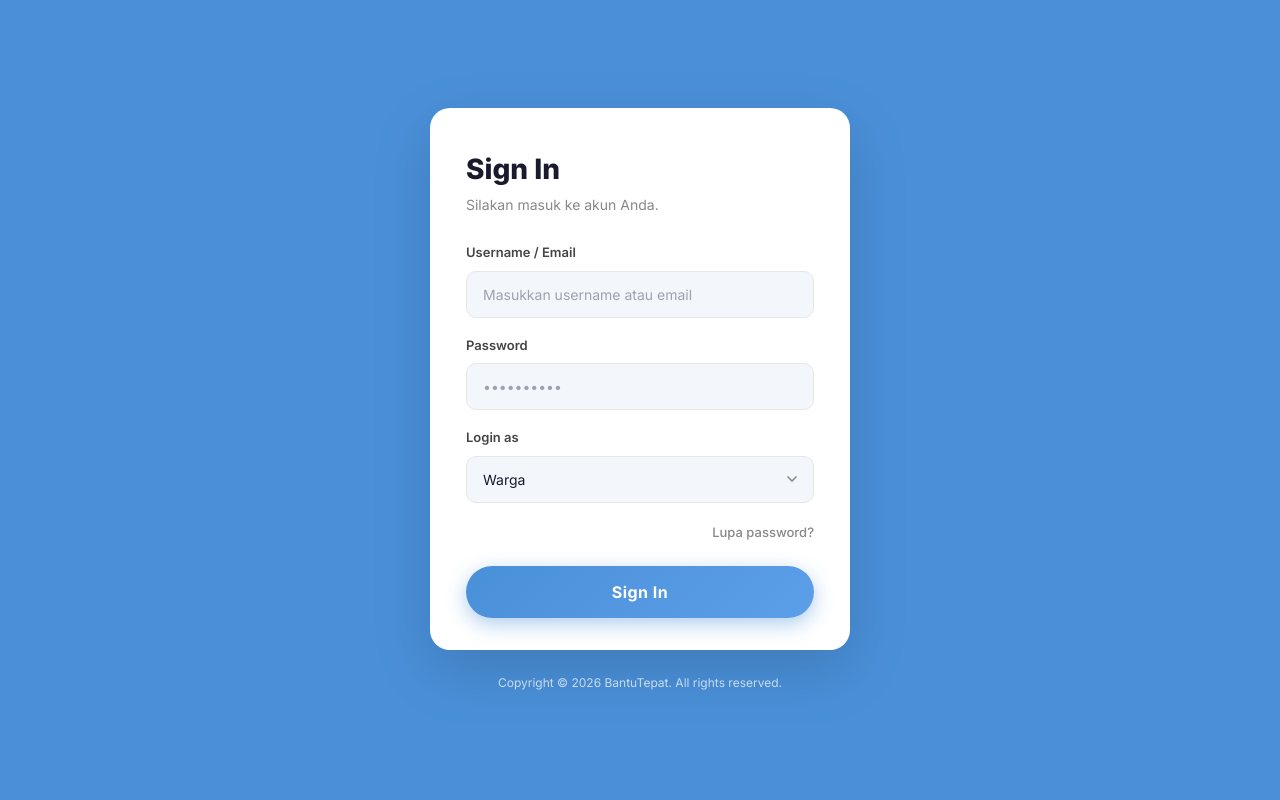
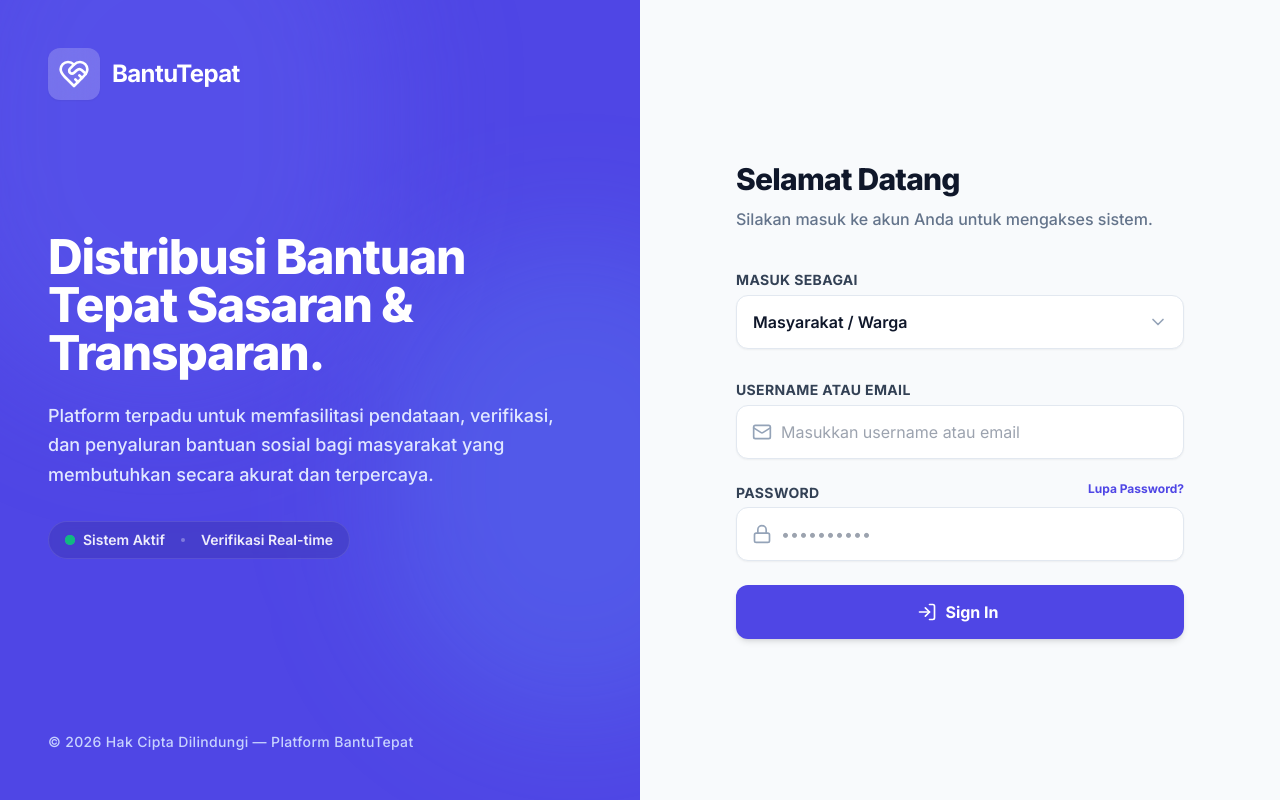
Before and after one commit to Roy-Zidomi/Data-Tepat, a React (Vite) app in the folder frontend/: page /login in a window 1280 px wide. Built offline with nearby package versions, Linux system fonts and the light colour scheme; no server answers.

Commit message:
redesign login interface

```diff
--- a/frontend/src/pages/Login/Login.jsx
+++ b/frontend/src/pages/Login/Login.jsx
@@ -1,9 +1,10 @@
 import { useState } from 'react';
-import { useNavigate, useLocation } from 'react-router-dom';
+import { useNavigate, useLocation, Link } from 'react-router-dom';
 import useAuthStore from '../../store/authStore';
 import authService from '../../services/authService';
 import toast from 'react-hot-toast';
 import { FORM_LIMITS, clampText } from '../../utils/formLimits';
+import { HeartHandshake, Mail, Lock, LogIn, ChevronDown } from 'lucide-react';
 
 const Login = () => {
   const [loading, setLoading] = useState(false);
@@ -53,26 +54,102 @@ const Login = () => {
   };
 
   return (
-    <div style={{ minHeight: '100vh', backgroundColor: '#4A90D9', display: 'flex', flexDirection: 'column', alignItems: 'center', justifyContent: 'center', padding: '16px' }}>
-      {/* Card */}
-      <div style={{
-        backgroundColor: '#fff',
-        borderRadius: '20px',
-        padding: '40px 36px 32px',
-        width: '100%',
-        maxWidth: '420px',
-        boxShadow: '0 20px 60px rgba(0,0,0,0.15)'
-      }}>
-        {/* Title */}
-        <h1 style={{ fontSize: '28px', fontWeight: '800', color: '#1a1a2e', margin: '0 0 4px 0' }}>Sign In</h1>
-        <p style={{ fontSize: '14px', color: '#888', margin: '0 0 28px 0' }}>Silakan masuk ke akun Anda.</p>
+    <div className="flex min-h-screen w-full bg-surface-50 dark:bg-surface-950 font-sans">
+      {/* Left Pane - Branding & Info (Hidden on Mobile) */}
+      <div className="hidden lg:flex w-1/2 relative bg-primary-600 dark:bg-primary-900 overflow-hidden flex-col justify-between p-12">
+        {/* Background Decorative Elements */}
+        <div className="absolute top-0 left-0 w-full h-full overflow-hidden z-0 pointer-events-none">
+          <div className="absolute -top-[20%] -left-[10%] w-[70%] h-[70%] rounded-full bg-primary-500/30 dark:bg-primary-800/30 blur-3xl mix-blend-screen"></div>
+          <div className="absolute bottom-[10%] -right-[20%] w-[60%] h-[60%] rounded-full bg-blue-400/20 dark:bg-blue-600/20 blur-3xl mix-blend-screen"></div>
+        </div>
 
-        <form onSubmit={onSubmit}>
-          {/* Username */}
-          <div style={{ marginBottom: '18px' }}>
-            <label style={{ display: 'block', fontSize: '13px', fontWeight: '600', color: '#444', marginBottom: '8px' }}>
-              Username / Email
+        {/* Logo/Brand */}
+        <div className="relative z-10 flex items-center gap-3 text-white">
+          <div className="p-2.5 bg-white/20 backdrop-blur-md rounded-xl shadow-sm">
+            <HeartHandshake className="w-8 h-8 text-white" />
+          </div>
+          <span className="text-2xl font-bold tracking-tight">BantuTepat</span>
+        </div>
+
+        {/* Content */}
+        <div className="relative z-10 max-w-lg mt-10">
+          <h1 className="text-4xl lg:text-5xl font-extrabold text-white leading-tight mb-6 tracking-tight">
+            Distribusi Bantuan Tepat Sasaran & Transparan.
+          </h1>
+          <p className="text-lg text-primary-100 dark:text-primary-200/80 leading-relaxed mb-8 font-medium">
+            Platform terpadu untuk memfasilitasi pendataan, verifikasi, dan penyaluran bantuan sosial bagi masyarakat yang membutuhkan secara akurat dan terpercaya.
+          </p>
+
+          <div className="flex items-center gap-4 text-sm font-semibold text-white/90 bg-black/10 w-max px-4 py-2 rounded-full backdrop-blur-sm border border-white/10">
+            <div className="flex items-center gap-2">
+              <span className="relative flex h-2.5 w-2.5">
+                <span className="animate-ping absolute inline-flex h-full w-full rounded-full bg-emerald-400 opacity-75"></span>
+                <span className="relative inline-flex rounded-full h-2.5 w-2.5 bg-emerald-500"></span>
+              </span>
+              Sistem Aktif
+            </div>
+            <div className="w-1 h-1 rounded-full bg-white/30"></div>
+            <div>Verifikasi Real-time</div>
+          </div>
+        </div>
+
+        {/* Footer info */}
+        <div className="relative z-10 text-sm text-primary-200 mt-20 font-medium tracking-wide">
+          <p>&copy; {new Date().getFullYear()} Hak Cipta Dilindungi &mdash; Platform BantuTepat</p>
+        </div>
+      </div>
+
+      {/* Right Pane - Login Form */}
+      <div className="w-full lg:w-1/2 flex items-center justify-center p-6 sm:p-12 relative overflow-y-auto">
+        {/* Mobile Logo */}
+        <div className="absolute top-8 left-8 lg:hidden flex items-center gap-2 text-primary-600 dark:text-primary-400">
+          <HeartHandshake className="w-6 h-6" />
+          <span className="text-xl font-bold">BantuTepat</span>
+        </div>
+
+        <div className="w-full max-w-md space-y-8 animate-fade-in my-auto pt-10 lg:pt-0">
+          {/* Form Header */}
+          <div className="text-center lg:text-left">
+            <h2 className="text-3xl font-extrabold text-surface-900 dark:text-white tracking-tight">
+              Selamat Datang
+            </h2>
+            <p className="text-surface-500 dark:text-surface-400 mt-2.5 text-sm sm:text-base font-medium">
+              Silakan masuk ke akun Anda untuk mengakses sistem.
+            </p>
+          </div>
+
+          <form onSubmit={onSubmit} className="space-y-6 mt-8">
+            {/* Login Role Selection */}
+            <div className="space-y-2">
+              <label className="text-sm font-bold tracking-wide text-surface-700 dark:text-surface-300 uppercase relative top-1">
+                Masuk Sebagai
               </label>
+              <div className="relative">
+                <select
+                  value={selectedRole}
+                  onChange={e => setSelectedRole(e.target.value)}
+                  className="w-full appearance-none bg-white dark:bg-surface-800/80 border border-surface-200 dark:border-surface-700 text-surface-900 dark:text-white rounded-xl px-4 py-3.5 pr-10 focus:outline-none focus:ring-2 focus:ring-primary-500/30 focus:border-primary-500 transition-all font-semibold shadow-sm cursor-pointer"
+                >
+                  <option value="warga">Masyarakat / Warga</option>
+                  <option value="relawan">Relawan Lapangan</option>
+                  <option value="pengawas">Pengawas Program</option>
+                  <option value="admin_staff">Admin Staff</option>
+                  <option value="admin_main">Admin Utama</option>
+                </select>
+                <ChevronDown className="absolute right-4 top-1/2 -translate-y-1/2 w-5 h-5 text-surface-400 pointer-events-none" />
+              </div>
+            </div>
+
+            <div className="space-y-5">
+              {/* Username Input */}
+              <div className="space-y-2">
+                <label className="text-sm font-bold tracking-wide text-surface-700 dark:text-surface-300 uppercase relative top-1">
+                  Username atau Email
+                </label>
+                <div className="relative group">
+                  <div className="absolute inset-y-0 left-0 pl-4 flex items-center pointer-events-none text-surface-400 group-focus-within:text-primary-500 transition-colors">
+                    <Mail className="h-5 w-5" />
+                  </div>
                   <input
                     type="text"
                     name="emailOrUsername"
@@ -81,28 +158,28 @@ const Login = () => {
                     placeholder="Masukkan username atau email"
                     required
                     maxLength={FORM_LIMITS.email}
-              style={{
-                width: '100%',
-                padding: '12px 16px',
-                borderRadius: '10px',
-                border: '1.5px solid #e5e7eb',
-                backgroundColor: '#f3f6fb',
-                fontSize: '14px',
-                color: '#1a1a2e',
-                outline: 'none',
-                boxSizing: 'border-box',
-                transition: 'border-color 0.2s',
-              }}
-              onFocus={e => e.target.style.borderColor = '#4A90D9'}
-              onBlur={e => e.target.style.borderColor = '#e5e7eb'}
+                    className="w-full bg-white dark:bg-surface-800/80 border border-surface-200 dark:border-surface-700 text-surface-900 dark:text-white rounded-xl pl-11 pr-4 py-3.5 focus:outline-none focus:ring-2 focus:ring-primary-500/30 focus:border-primary-500 transition-all font-medium placeholder:font-normal shadow-sm"
                   />
                 </div>
+              </div>
 
-          {/* Password */}
-          <div style={{ marginBottom: '18px' }}>
-            <label style={{ display: 'block', fontSize: '13px', fontWeight: '600', color: '#444', marginBottom: '8px' }}>
+              {/* Password Input */}
+              <div className="space-y-2">
+                <div className="flex items-center justify-between">
+                  <label className="text-sm font-bold tracking-wide text-surface-700 dark:text-surface-300 uppercase relative top-1">
                     Password
                   </label>
+                  <Link
+                    to="/forgot-password"
+                    className="text-xs font-bold text-primary-600 hover:text-primary-700 dark:text-primary-400 dark:hover:text-primary-300 transition-colors"
+                  >
+                    Lupa Password?
+                  </Link>
+                </div>
+                <div className="relative group">
+                  <div className="absolute inset-y-0 left-0 pl-4 flex items-center pointer-events-none text-surface-400 group-focus-within:text-primary-500 transition-colors">
+                    <Lock className="h-5 w-5" />
+                  </div>
                   <input
                     type="password"
                     name="password"
@@ -111,96 +188,43 @@ const Login = () => {
                     placeholder="••••••••••"
                     required
                     maxLength={FORM_LIMITS.password}
-              style={{
-                width: '100%',
-                padding: '12px 16px',
-                borderRadius: '10px',
-                border: '1.5px solid #e5e7eb',
-                backgroundColor: '#f3f6fb',
-                fontSize: '14px',
-                color: '#1a1a2e',
-                outline: 'none',
-                boxSizing: 'border-box',
-              }}
-              onFocus={e => e.target.style.borderColor = '#4A90D9'}
-              onBlur={e => e.target.style.borderColor = '#e5e7eb'}
+                    className="w-full bg-white dark:bg-surface-800/80 border border-surface-200 dark:border-surface-700 text-surface-900 dark:text-white rounded-xl pl-11 pr-4 py-3.5 focus:outline-none focus:ring-2 focus:ring-primary-500/30 focus:border-primary-500 transition-all tracking-widest font-medium placeholder:font-normal placeholder:tracking-normal shadow-sm"
                   />
                 </div>
-
-          {/* Login As */}
-          <div style={{ marginBottom: '20px' }}>
-            <label style={{ display: 'block', fontSize: '13px', fontWeight: '600', color: '#444', marginBottom: '8px' }}>
-              Login as
-            </label>
-            <div style={{ position: 'relative' }}>
-              <select
-                value={selectedRole}
-                onChange={e => setSelectedRole(e.target.value)}
-                style={{
-                  width: '100%',
-                  padding: '12px 40px 12px 16px',
-                  borderRadius: '10px',
-                  border: '1.5px solid #e5e7eb',
-                  backgroundColor: '#f3f6fb',
-                  fontSize: '14px',
-                  color: '#1a1a2e',
-                  outline: 'none',
-                  appearance: 'none',
-                  boxSizing: 'border-box',
-                  cursor: 'pointer',
-                }}
-              >
-                <option value="warga">Warga</option>
-                <option value="relawan">Relawan</option>
-                <option value="pengawas">Pengawas</option>
-                <option value="admin_staff">Admin Staff</option>
-                <option value="admin_main">Admin Utama</option>
-              </select>
-              {/* Custom chevron */}
-              <svg
-                style={{ position: 'absolute', right: '14px', top: '50%', transform: 'translateY(-50%)', pointerEvents: 'none', color: '#888' }}
-                width="16" height="16" viewBox="0 0 24 24" fill="none" stroke="currentColor" strokeWidth="2.5" strokeLinecap="round" strokeLinejoin="round"
-              >
-                <polyline points="6 9 12 15 18 9" />
-              </svg>
               </div>
             </div>
 
-          {/* Links */}
-          <div style={{ marginBottom: '24px', display: 'flex', justifyContent: 'flex-end' }}>
-            <a href="/forgot-password" style={{ fontSize: '13px', color: '#888', fontWeight: '500', textDecoration: 'none' }}>
-              Lupa password?
-            </a>
-          </div>
-
-          {/* Submit Button */}
             <button
               type="submit"
               disabled={loading}
-            style={{
-              width: '100%',
-              padding: '14px',
-              borderRadius: '50px',
-              border: 'none',
-              background: loading ? '#a0bfe0' : 'linear-gradient(135deg, #4A90D9, #5B9FE8)',
-              color: '#fff',
-              fontSize: '16px',
-              fontWeight: '700',
-              cursor: loading ? 'not-allowed' : 'pointer',
-              boxShadow: '0 6px 20px rgba(74,144,217,0.45)',
-              transition: 'all 0.2s',
-              letterSpacing: '0.5px',
-            }}
+              className={`w-full flex items-center justify-center gap-2 py-3.5 px-4 border border-transparent rounded-xl shadow-md text-base font-bold text-white bg-primary-600 hover:bg-primary-700 focus:outline-none focus:ring-2 focus:ring-offset-2 focus:ring-primary-500 transition-all ${
+                loading ? 'opacity-70 cursor-not-allowed' : 'hover:-translate-y-0.5 hover:shadow-lg'
+              }`}
             >
-            {loading ? 'Memproses...' : 'Sign In'}
+              {loading ? (
+                <>
+                  <svg className="animate-spin -ml-1 mr-2 h-5 w-5 text-white" xmlns="http://www.w3.org/2000/svg" fill="none" viewBox="0 0 24 24">
+                    <circle className="opacity-25" cx="12" cy="12" r="10" stroke="currentColor" strokeWidth="4"></circle>
+                    <path className="opacity-75" fill="currentColor" d="M4 12a8 8 0 018-8V0C5.373 0 0 5.373 0 12h4zm2 5.291A7.962 7.962 0 014 12H0c0 3.042 1.135 5.824 3 7.938l3-2.647z"></path>
+                  </svg>
+                  Memproses...
+                </>
+              ) : (
+                <>
+                  <LogIn className="w-5 h-5 -ml-1" />
+                  Sign In
+                </>
+              )}
             </button>
           </form>
+
+          <div className="pt-8 text-center lg:hidden">
+            <p className="text-xs font-medium text-surface-500 dark:text-surface-400">
+              &copy; {new Date().getFullYear()} BantuTepat. All rights reserved.
+            </p>
           </div>
-
-      {/* Footer copyright */}
-      <p style={{ marginTop: '24px', fontSize: '12px', color: 'rgba(255,255,255,0.7)' }}>
-        Copyright &copy; {new Date().getFullYear()} BantuTepat. All rights reserved.
-      </p>
+        </div>
+      </div>
     </div>
   );
 };
```
Lines whose indentation alone changed are shown as unchanged.
